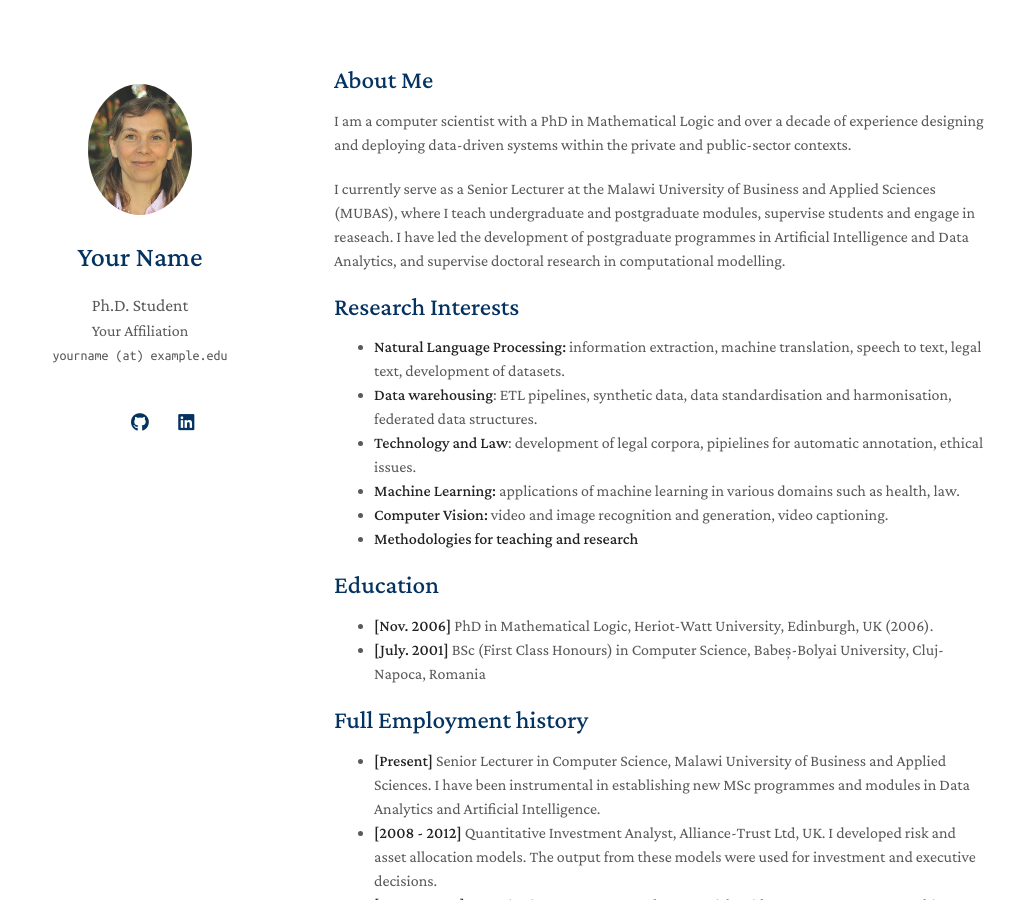
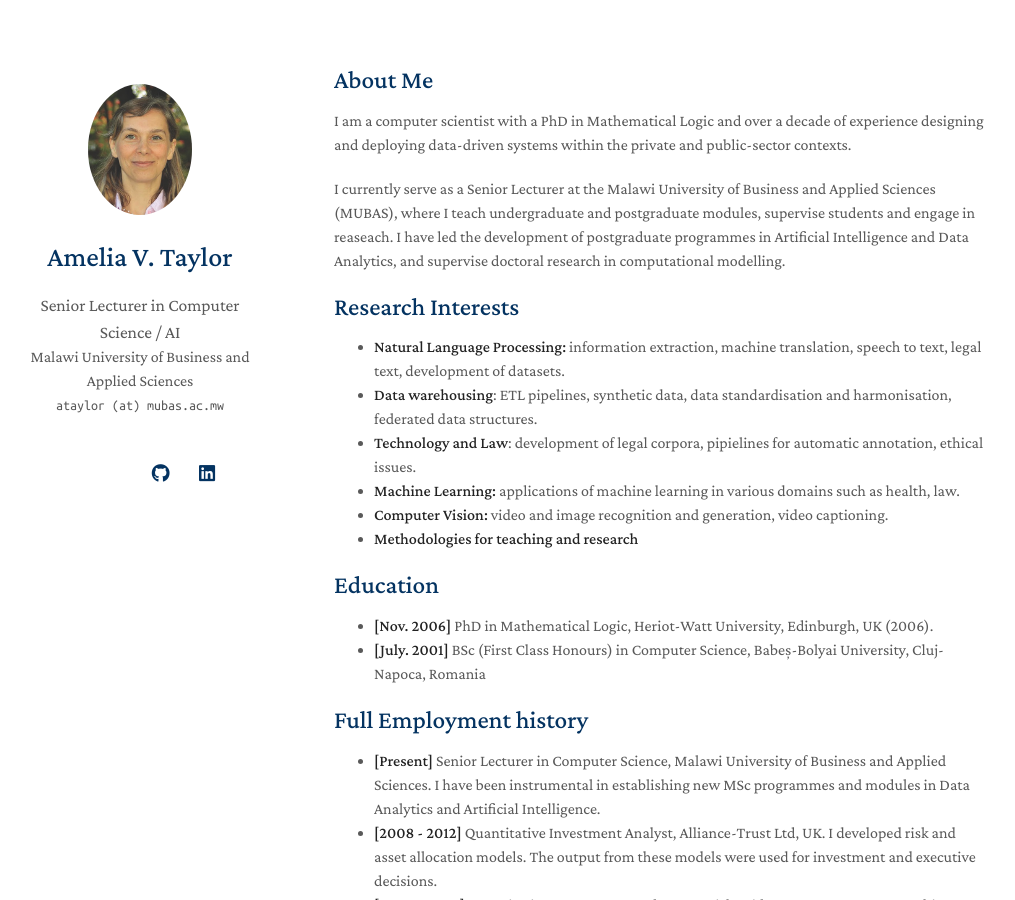
Before and after one commit to avtaylor/ameliataylor.github.io, a Jekyll site: the page built from index.md, in a window 1280 px wide and 900 px high. Shown: the whole window, without its empty margins (136-1151 px from the left). Built offline with Jekyll 4.4.1, drawn with Linux system fonts in a browser that asks for light colours; a style sheet for code colours, icons or effects is not loaded; our own code applies the rules of GitHub Pages for plain Markdown files.

Commit message:
Update _config.yml

```diff
--- a/_config.yml
+++ b/_config.yml
@@ -1,8 +1,8 @@
 # Basic Information
-title: Your Name
-position: Ph.D. Student
-affiliation: Your Affiliation
-email: yourname (at) example.edu
+title: Amelia V. Taylor
+position: Senior Lecturer in Computer Science / AI
+affiliation: Malawi University of Business and Applied Sciences
+email: ataylor (at) mubas.ac.mw
 
 # Search Engine Optimization (SEO)
 # The following information is used to improve the website traffic from search engines, e.g., Google.
@@ -12,11 +12,10 @@ canonical: https://minimal-light-theme.yliu.me/
 
 # Links
 # If you don't need one of them, you may delete the corresponding line.
-google_scholar: https://scholar.google.com/
+google_scholar: https://scholar.google.com/citations?user=g1w_yJ4AAAAJ
 cv_link: assets/files/curriculum_vitae.pdf
-github_link: https://github.com/
-linkedin: https://www.linkedin.com/
-twitter: https://twitter.com/
+github_link: https://github.com/avtaylor
+linkedin: https://www.linkedin.com/in/amelia-taylor-phd-80938544/
 
 # Images (e.g., your profile picture and your website's favicon)
 # "favicon" and "favicon_dark" are used for the light and dark modes, respectively.
@@ -38,7 +37,7 @@ font: "Serif" # or "Sans Serif"
 
 # Google Analytics ID
 # Please remove this if you don't use Google Analytics
-google_analytics: UA-111540567-4
+# google_analytics: UA-111540567-4
 
 # Use this project as a remote theme for GitHub Pages
 # See the guide here: https://docs.github.com/en/pages/setting-up-a-github-pages-site-with-jekyll/adding-a-theme-to-your-github-pages-site-using-jekyll
```
